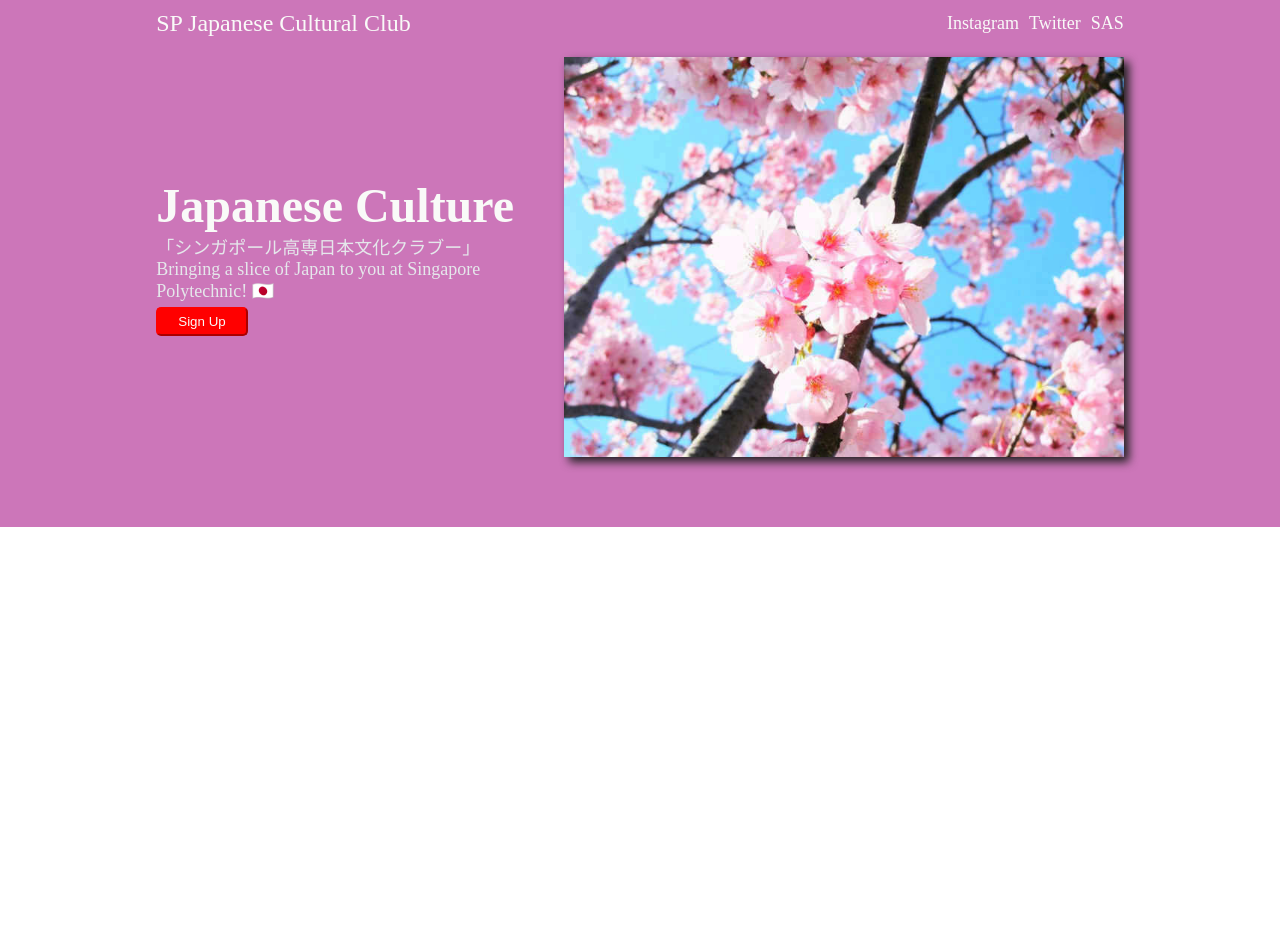
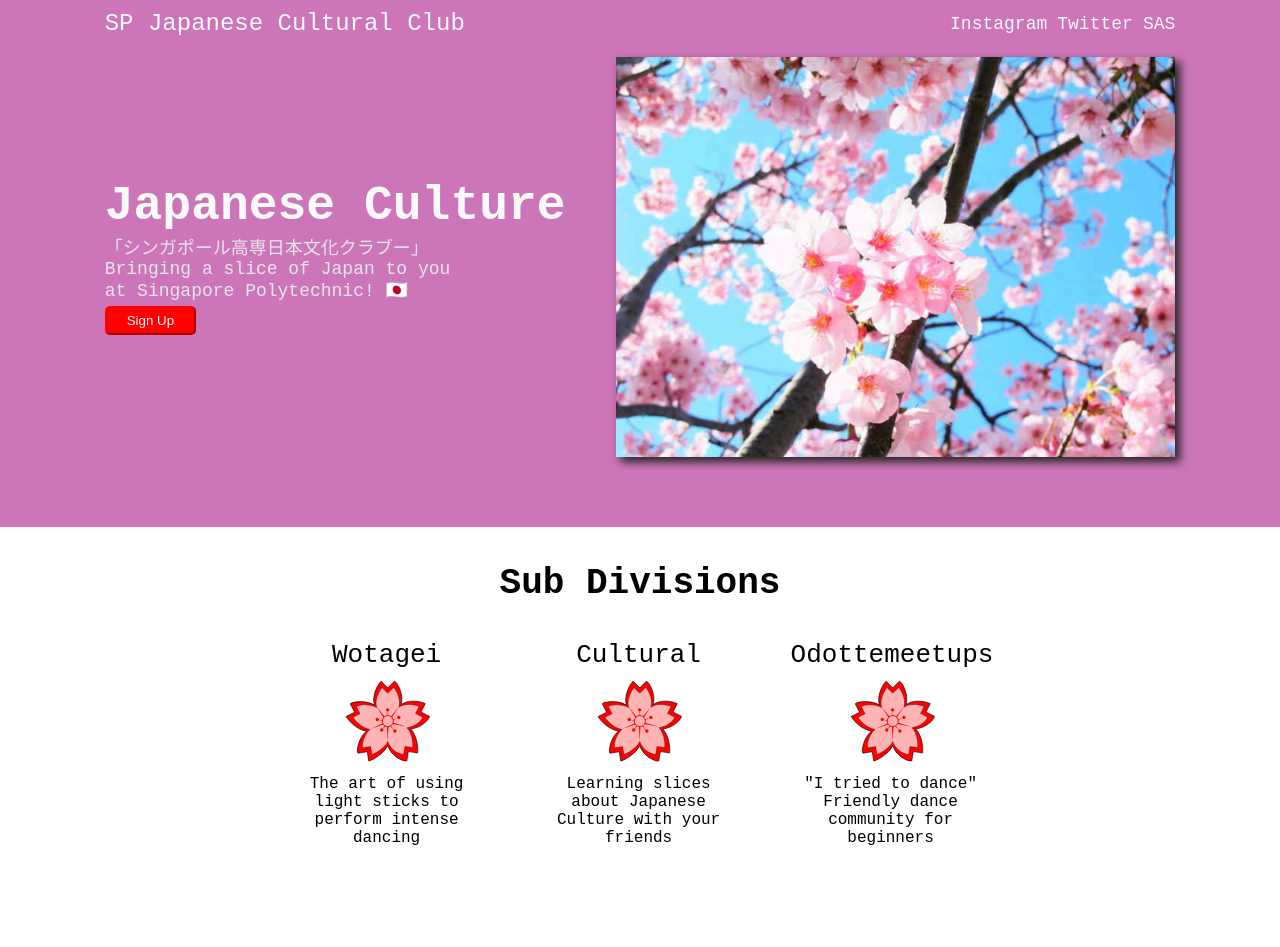
Before and after one commit to LRawrerL/SPJCCLandingPage, a plain HTML site: page index.html in a window 1280 px wide. Before the commit the page ends 800 px from the top, so only its background shows below. Drawn offline with Linux system fonts and the light colour scheme.

Commit message:
Add Divisions section
Added division section
All 3 divisions have been Added
description and header for each

```diff
--- a/index.html
+++ b/index.html
@@ -20,13 +20,35 @@
                 <div class="hero-container">
                     <div class="hero-text">
                         <div class="hero">Japanese Culture</div>
-                        <div class="hero-subtext">「シンガポール高専日本文化クラブー」Bringing a slice of Japan to you at Singapore Polytechnic! 🇯🇵 </div>
+                        <div class="hero-subtext">「シンガポール高専日本文化クラブー」</div>
+                        <div class="hero-subtext">Bringing a slice of Japan to you at Singapore Polytechnic! 🇯🇵 </div>
                         <button class="Signup-Segment1">Sign Up</button>
                      </div>
                     <img src="../SPJCCLandingPage/Images/Sakura-flower.jpg" class="Sakura" alt="Sakura-flower">
                 </div>
             </div>
         </div>
+        <div class="segment-2">
+            <div class="header-container2">
+                <div class="header2">Sub Divisions</div>
+            </div>
+            <div class="sub-divisions-container">
+                <div class="sub-division">
+                    <div class="division-name">Wotagei</div>
+                    <img src="../SPJCCLandingPage/Images/Sakura.svg" alt="Sakura-flower" class="sakura-svg">
+                    <div class="sub-division-text">The art of using light sticks to perform intense dancing</div>
+                  </div>
+                  <div class="sub-division">
+                    <div class="division-name">Cultural</div>
+                    <img src="../SPJCCLandingPage/Images/Sakura.svg" alt="Sakura-flower" class="sakura-svg">
+                    <div class="sub-division-text">Learning slices about Japanese Culture with your friends</div>
+                  </div>
+                  <div class="sub-division">
+                    <div class="division-name">Odottemeetups</div>
+                    <img src="../SPJCCLandingPage/Images/Sakura.svg" alt="Sakura-flower" class="sakura-svg">
+                    <div class="sub-division-text">"I tried to dance" Friendly dance community for beginners</div>
+                  </div>
+            </div>
         </div>
     </body>
 </html>
--- a/style.css
+++ b/style.css
@@ -1,6 +1,9 @@
 body {
     margin: 0;
+    font-family: 'Courier New', Courier, monospace;
 }
+
+/*Segment 1 start*/
 
 .segment-1 {
     background-color: #cc76b9;
@@ -75,3 +78,46 @@ ul {
     -webkit-filter: drop-shadow(5px 5px 5px #222);
     filter: drop-shadow(5px 5px 5px #222);
 }
+
+/*Segment 1 ends*/
+
+/*Segment 2 starts*/
+
+.segment-2 {
+    text-align: center;
+    padding-bottom: 100px;
+}
+
+.sakura-svg {
+    width: 100px;
+    height: 100px;
+}
+
+.header-container2 {
+    display: flex;
+    justify-content: center;
+    align-content: center;
+}
+
+.header2 {
+    font-weight: bold;
+    font-size: 36px;
+    margin: 36px 0px;
+}
+
+.division-name {
+    font-size: 26px;
+}
+
+.sub-divisions-container {
+    display: flex;
+    justify-content: center;
+    gap: 52px;
+}
+
+.sub-division-text {
+    max-width: 200px;
+}
+
+
+/*Segment 2 ends*/
```
Also changed, not shown: Images/Sakura.svg (added), 1 other file.
